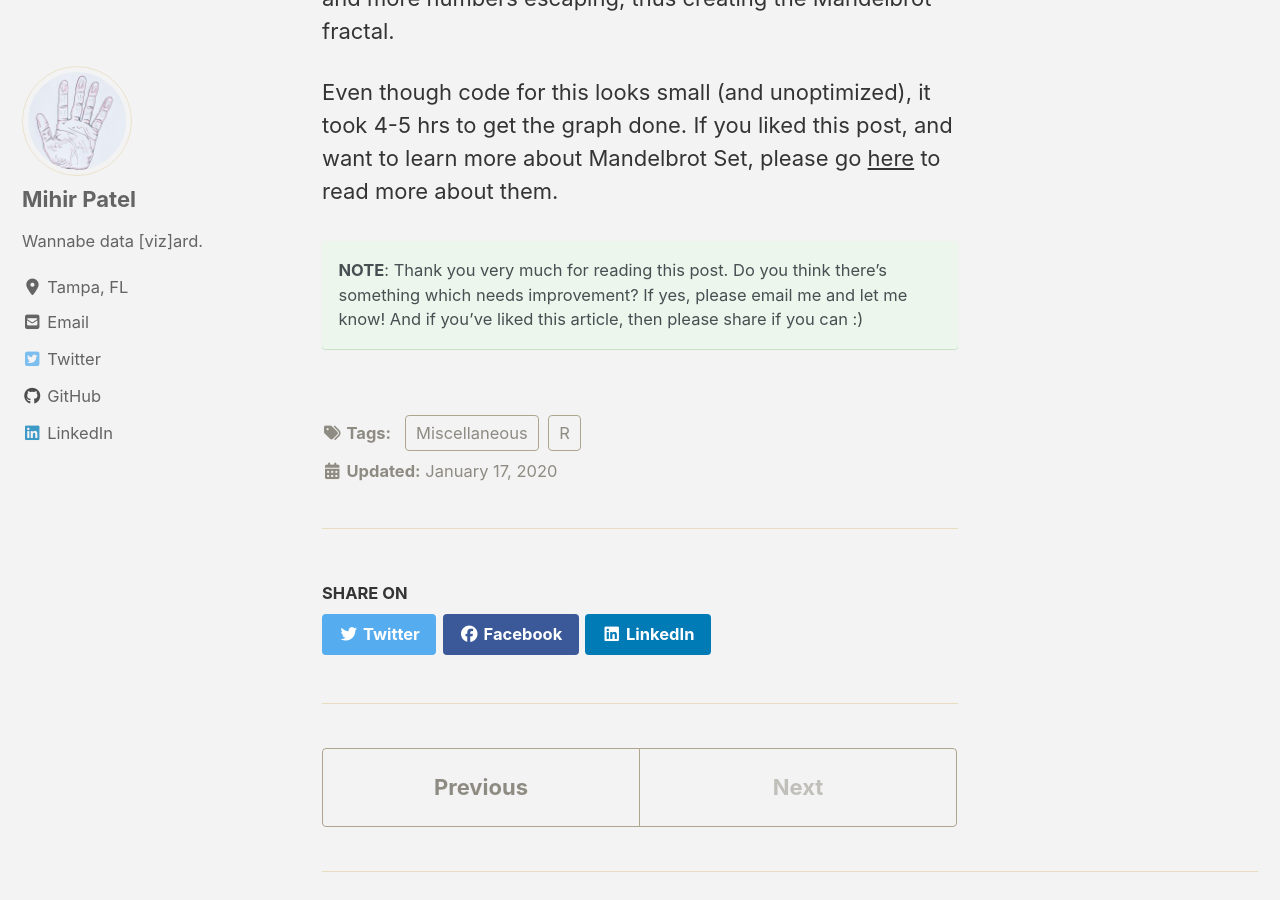
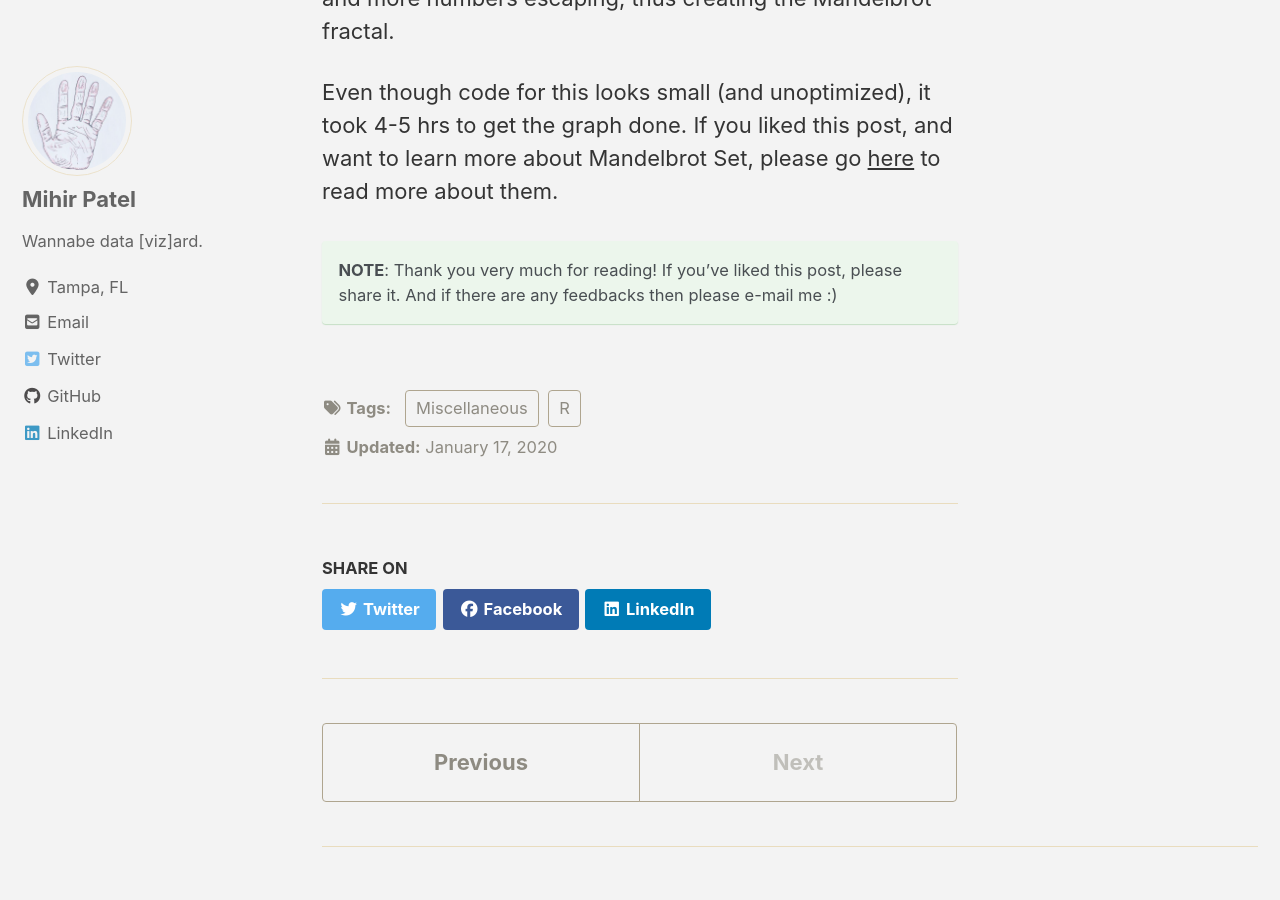
Before and after one commit to mihirp161/mihirp161.github.io, a Jekyll site: the page built from _posts/2020-01-17-mandelbrot.md, in a window 1280 px wide and 900 px high, scrolled down 5361 px. Built offline with Jekyll 4.4.1, drawn with Linux system fonts in a browser that asks for light colours; cached includes are drawn as plain includes; nearby versions of some CDN libraries.

Commit message:
Update 2020-01-17-mandelbrot.md

```diff
--- a/_posts/2020-01-17-mandelbrot.md
+++ b/_posts/2020-01-17-mandelbrot.md
@@ -95,5 +95,5 @@ Now you might be wondering, why is there varying colour hue around the black reg
 
 Even though code for this looks small (and unoptimized), it took 4-5 hrs to get the graph done. If you liked this post, and want to learn more about Mandelbrot Set, please go [here](https://en.wikipedia.org/wiki/Mandelbrot_set) to read more about them.
 
-**NOTE**: Thank you very much for reading this post. Do you think there's something which needs improvement? If yes, please email me and let me know! And if you've liked this article, then please share if you can :)
+**NOTE**: Thank you very much for reading! If you've liked this post, please share it. And if there are any feedbacks then please e-mail me :)
 {: .notice--success}
```
